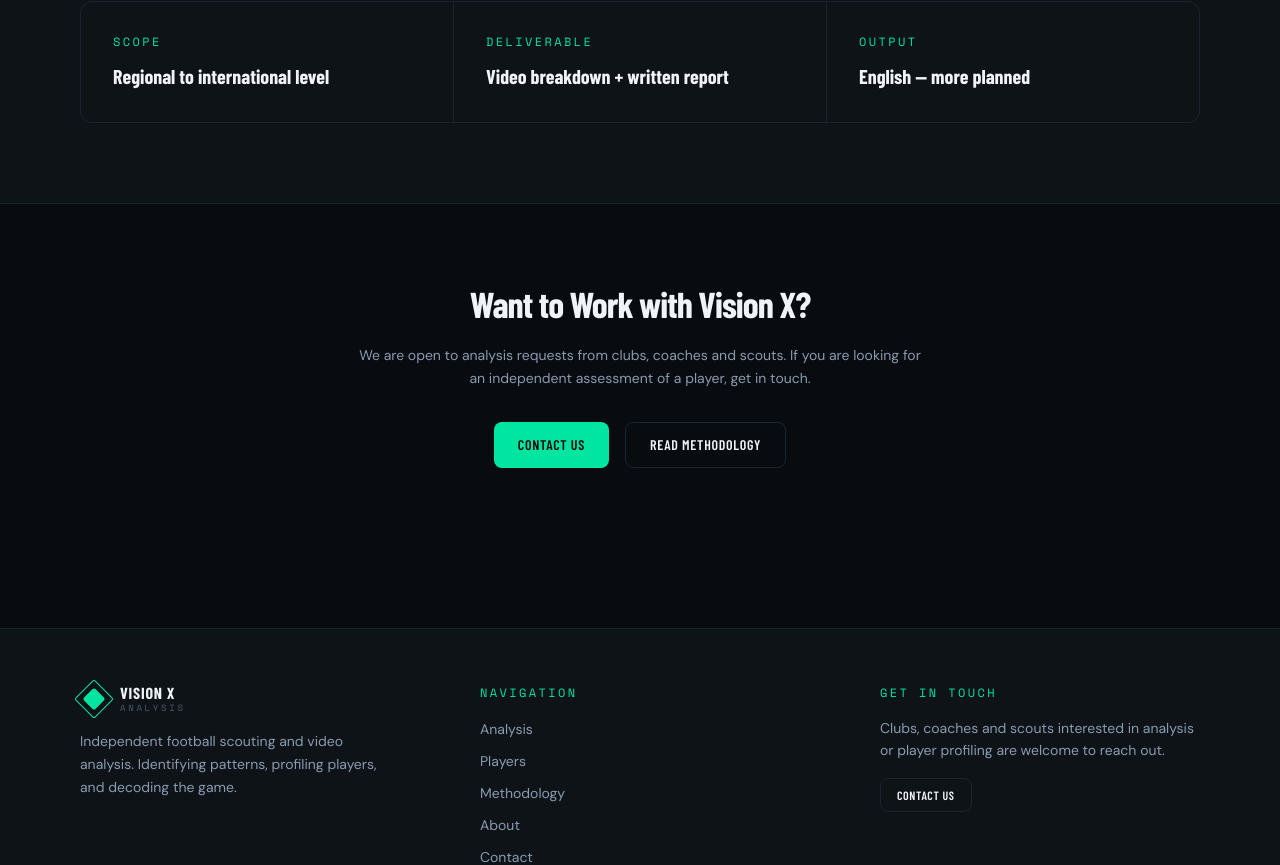
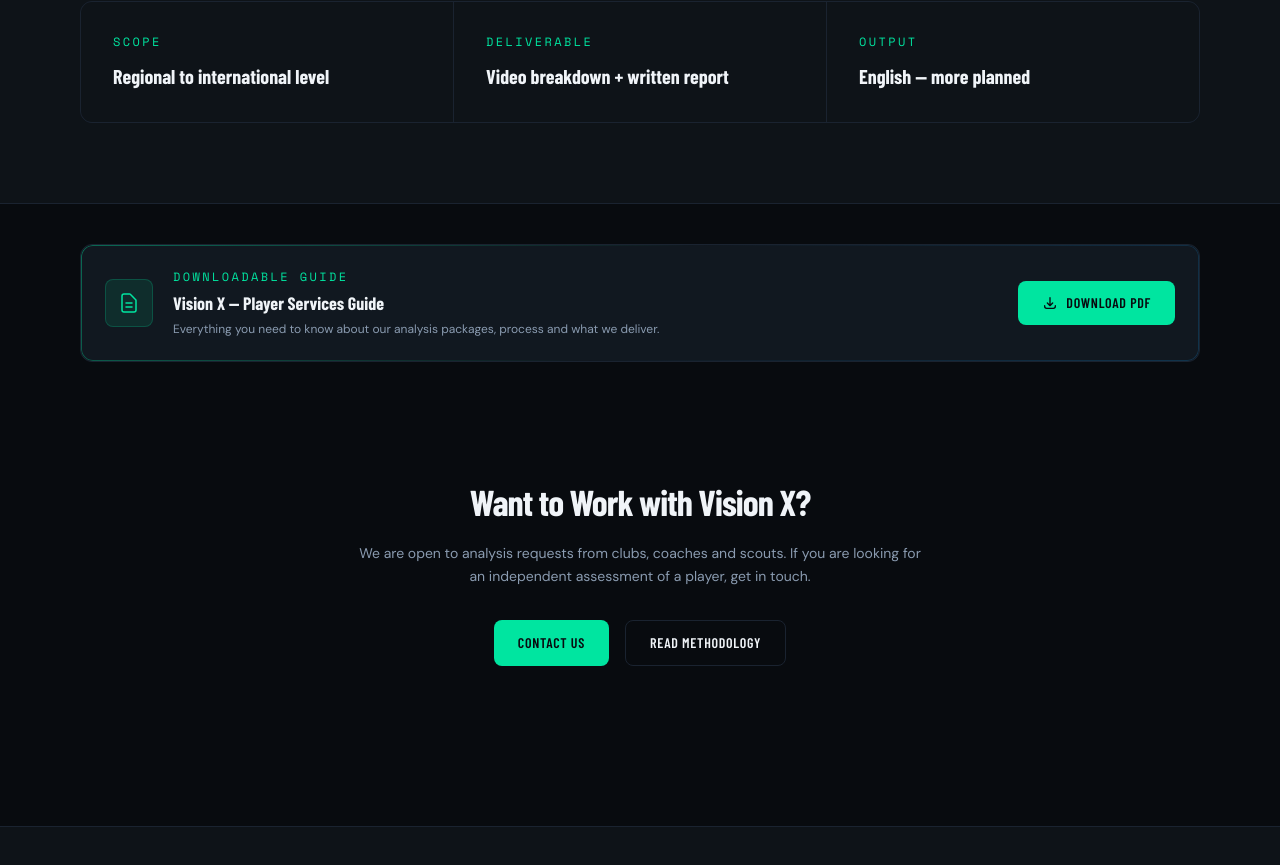
Before and after one commit to Fiallos77/VisionXAnalysis, a Next.js app: page /about in a window 1280 px wide. Shown: the part 1215-2080 px from the top of the page. Built offline with nearby package versions, Linux system fonts and the light colour scheme; a web font is replaced by a local one.

Commit message:
feat: pdf download on about page, single category contact, marquee clubs

```diff
--- a/app/about/page.tsx
+++ b/app/about/page.tsx
@@ -1,9 +1,9 @@
-'use client'
+"use client";
 
-import { motion } from 'framer-motion'
-import Link from 'next/link'
-import PageTransition from '@/components/PageTransition'
-import SectionHeader from '@/components/SectionHeader'
+import { motion } from "framer-motion";
+import Link from "next/link";
+import PageTransition from "@/components/PageTransition";
+import SectionHeader from "@/components/SectionHeader";
 
 export default function AboutPage() {
   return (
@@ -19,7 +19,11 @@
               title="An Analysis Project Built on Football Observation"
             />
             <p className="text-text-secondary leading-relaxed text-base mt-4 max-w-2xl">
-              Vision X Analysis is an independent football scouting and video analysis project. We do not represent clubs, agencies or players. Our work is driven entirely by an interest in understanding football — how players move, decide, adapt and contribute within structured systems.
+              Vision X Analysis is an independent football scouting and video
+              analysis project. We do not represent clubs, agencies or players.
+              Our work is driven entirely by an interest in understanding
+              football — how players move, decide, adapt and contribute within
+              structured systems.
             </p>
           </div>
         </section>
@@ -37,19 +41,32 @@
               <div>
                 <div className="label-tag mb-3">What We Do</div>
                 <p className="text-text-secondary leading-relaxed">
-                  We observe professional and semi-professional players across multiple performances, then produce video analysis profiles that break down technical qualities, positional behaviour, tactical contribution and areas for development. Our profiles are built from sustained observation — not statistical summaries or brief highlights.
+                  We observe professional and semi-professional players across
+                  multiple performances, then produce video analysis profiles
+                  that break down technical qualities, positional behaviour,
+                  tactical contribution and areas for development. Our profiles
+                  are built from sustained observation — not statistical
+                  summaries or brief highlights.
                 </p>
               </div>
               <div>
                 <div className="label-tag mb-3">Why We Do It</div>
                 <p className="text-text-secondary leading-relaxed">
-                  Football analysis is growing rapidly, but much of what exists prioritises production over substance. Vision X was created to offer a different approach — rigorous, contextual, and direct. We are interested in players who do not always appear in the right environments, and in making their qualities visible and documented.
+                  Football analysis is growing rapidly, but much of what exists
+                  prioritises production over substance. Vision X was created to
+                  offer a different approach — rigorous, contextual, and direct.
+                  We are interested in players who do not always appear in the
+                  right environments, and in making their qualities visible and
+                  documented.
                 </p>
               </div>
               <div>
                 <div className="label-tag mb-3">Who Is It For</div>
                 <p className="text-text-secondary leading-relaxed">
-                  Our analysis is relevant to coaches, scouts, directors and analysts who value evidence-based player assessment. We also publish openly because we believe well-documented work has value beyond any single transaction.
+                  Our analysis is relevant to coaches, scouts, directors and
+                  analysts who value evidence-based player assessment. We also
+                  publish openly because we believe well-documented work has
+                  value beyond any single transaction.
                 </p>
               </div>
             </motion.div>
@@ -63,10 +80,26 @@
             >
               {/* Values cards */}
               {[
-                { icon: '◈', title: 'Independent', body: 'No affiliations, sponsorships or commercial relationships that influence the content of our analysis.' },
-                { icon: '◉', title: 'Observation-First', body: 'We always begin with hours of full-match observation before selecting clips or writing conclusions.' },
-                { icon: '◫', title: 'Context-Driven', body: 'Every player action is evaluated within the match state, the system in use and the opponent\'s structure.' },
-                { icon: '◳', title: 'Precise Language', body: 'We write to describe accurately, not to impress. Our conclusions are supported by the footage we reference.' },
+                {
+                  icon: "◈",
+                  title: "Independent",
+                  body: "No affiliations, sponsorships or commercial relationships that influence the content of our analysis.",
+                },
+                {
+                  icon: "◉",
+                  title: "Observation-First",
+                  body: "We always begin with hours of full-match observation before selecting clips or writing conclusions.",
+                },
+                {
+                  icon: "◫",
+                  title: "Context-Driven",
+                  body: "Every player action is evaluated within the match state, the system in use and the opponent's structure.",
+                },
+                {
+                  icon: "◳",
+                  title: "Precise Language",
+                  body: "We write to describe accurately, not to impress. Our conclusions are supported by the footage we reference.",
+                },
               ].map((val, i) => (
                 <motion.div
                   key={val.title}
@@ -76,10 +109,16 @@
                   transition={{ delay: i * 0.08, duration: 0.4 }}
                   className="card-base p-5 flex gap-4 items-start"
                 >
-                  <span className="text-accent-green text-xl shrink-0 mt-0.5">{val.icon}</span>
+                  <span className="text-accent-green text-xl shrink-0 mt-0.5">
+                    {val.icon}
+                  </span>
                   <div>
-                    <div className="font-display font-bold text-text-primary mb-1">{val.title}</div>
-                    <p className="text-text-secondary text-sm leading-relaxed">{val.body}</p>
+                    <div className="font-display font-bold text-text-primary mb-1">
+                      {val.title}
+                    </div>
+                    <p className="text-text-secondary text-sm leading-relaxed">
+                      {val.body}
+                    </p>
                   </div>
                 </motion.div>
               ))}
@@ -92,17 +131,94 @@
           <div className="container-px max-w-screen-xl mx-auto py-20">
             <div className="grid md:grid-cols-3 gap-px bg-pitch-border rounded-xl overflow-hidden border border-pitch-border">
               {[
-                { label: 'Coverage', value: 'Regional to international level', tag: 'Scope' },
-                { label: 'Format', value: 'Video breakdown + written report', tag: 'Deliverable' },
-                { label: 'Languages', value: 'English — more planned', tag: 'Output' },
+                {
+                  label: "Coverage",
+                  value: "Regional to international level",
+                  tag: "Scope",
+                },
+                {
+                  label: "Format",
+                  value: "Video breakdown + written report",
+                  tag: "Deliverable",
+                },
+                {
+                  label: "Languages",
+                  value: "English — more planned",
+                  tag: "Output",
+                },
               ].map((item) => (
                 <div key={item.label} className="bg-pitch-dark p-8">
                   <div className="label-tag mb-3">{item.tag}</div>
-                  <div className="font-display font-bold text-xl text-text-primary">{item.value}</div>
+                  <div className="font-display font-bold text-xl text-text-primary">
+                    {item.value}
+                  </div>
                 </div>
               ))}
             </div>
           </div>
+        </section>
+
+        {/* ─── PDF DOWNLOAD ─── */}
+        <section className="container-px max-w-screen-xl mx-auto py-10">
+          <motion.div
+            initial={{ opacity: 0, y: 16 }}
+            whileInView={{ opacity: 1, y: 0 }}
+            viewport={{ once: true }}
+            transition={{ duration: 0.5 }}
+            className="card-base border-gradient p-6 flex flex-col sm:flex-row items-center gap-5"
+          >
+            {/* PDF Icon */}
+            <div className="w-12 h-12 rounded-lg bg-accent-green/10 border border-accent-green/20 flex items-center justify-center shrink-0">
+              <svg
+                className="w-6 h-6 text-accent-green"
+                fill="none"
+                stroke="currentColor"
+                viewBox="0 0 24 24"
+              >
+                <path
+                  strokeLinecap="round"
+                  strokeLinejoin="round"
+                  strokeWidth={1.5}
+                  d="M9 12h6m-6 4h6m2 5H7a2 2 0 01-2-2V5a2 2 0 012-2h5.586a1 1 0 01.707.293l5.414 5.414a1 1 0 01.293.707V19a2 2 0 01-2 2z"
+                />
+              </svg>
+            </div>
+
+            {/* Text */}
+            <div className="flex-1 text-center sm:text-left">
+              <div className="label-tag mb-1">Downloadable Guide</div>
+              <div className="font-display font-bold text-lg text-text-primary">
+                Vision X — Player Services Guide
+              </div>
+              <p className="text-text-secondary text-xs mt-1">
+                Everything you need to know about our analysis packages, process
+                and what we deliver.
+              </p>
+            </div>
+
+            {/* Button */}
+
+            <a
+              href="/docs/vision-x-guide.pdf"
+              download
+              className="btn-primary shrink-0"
+            >
+              <svg
+                className="w-4 h-4"
+                fill="none"
+                stroke="currentColor"
+                viewBox="0 0 24 24"
+              >
+                <path
+                  strokeLinecap="round"
+                  strokeLinejoin="round"
+                  strokeWidth={2}
+                  d="M4 16v1a3 3 0 003 3h10a3 3 0 003-3v-1m-4-4l-4 4m0 0l-4-4m4 4V4"
+                />
+              </svg>
+              Download PDF
+            </a>
+          </motion.div>
         </section>
 
         {/* CTA */}
@@ -117,15 +233,21 @@
               Want to Work with Vision X?
             </h2>
             <p className="text-text-secondary mb-8 text-sm leading-relaxed">
-              We are open to analysis requests from clubs, coaches and scouts. If you are looking for an independent assessment of a player, get in touch.
+              We are open to analysis requests from clubs, coaches and scouts.
+              If you are looking for an independent assessment of a player, get
+              in touch.
             </p>
             <div className="flex flex-wrap justify-center gap-4">
-              <Link href="/contact" className="btn-primary">Contact Us</Link>
-              <Link href="/methodology" className="btn-outline">Read Methodology</Link>
+              <Link href="/contact" className="btn-primary">
+                Contact Us
+              </Link>
+              <Link href="/methodology" className="btn-outline">
+                Read Methodology
+              </Link>
             </div>
           </motion.div>
         </section>
       </div>
     </PageTransition>
-  )
+  );
 }
--- a/app/contact/page.tsx
+++ b/app/contact/page.tsx
@@ -5,7 +5,7 @@
 import PageTransition from '@/components/PageTransition'
 import SectionHeader from '@/components/SectionHeader'
 
-type Category = 'player' | 'coach' | 'club' | ''
+type Category = 'player' | ''
 
 export default function ContactPage() {
   const [submitted, setSubmitted] = useState(false)
@@ -25,8 +25,6 @@
 
   const categories: { value: Category; label: string; desc: string }[] = [
     { value: 'player', label: 'Player', desc: 'Request a personal analysis' },
-    { value: 'coach', label: 'Coach', desc: 'Analysis for your squad' },
-    { value: 'club', label: 'Club / Scout', desc: 'Player identification & profiling' },
   ]
 
   return (
@@ -39,7 +37,7 @@
             <SectionHeader
               tag="Get In Touch"
               title="Contact Vision X"
-              subtitle="Clubs, coaches and scouts are welcome to get in touch regarding analysis requests, player profiles or collaboration enquiries."
+              subtitle="If you're a player looking to take the next step in your career, request your personalized performance analysis, the creation of your professional profile, or consultations on strategic collaboration."
             />
           </div>
         </section>
```
Also changed, not shown: public/images/logo1.jpeg (added), 1 other file (tests, documents, lock files or other folders).
